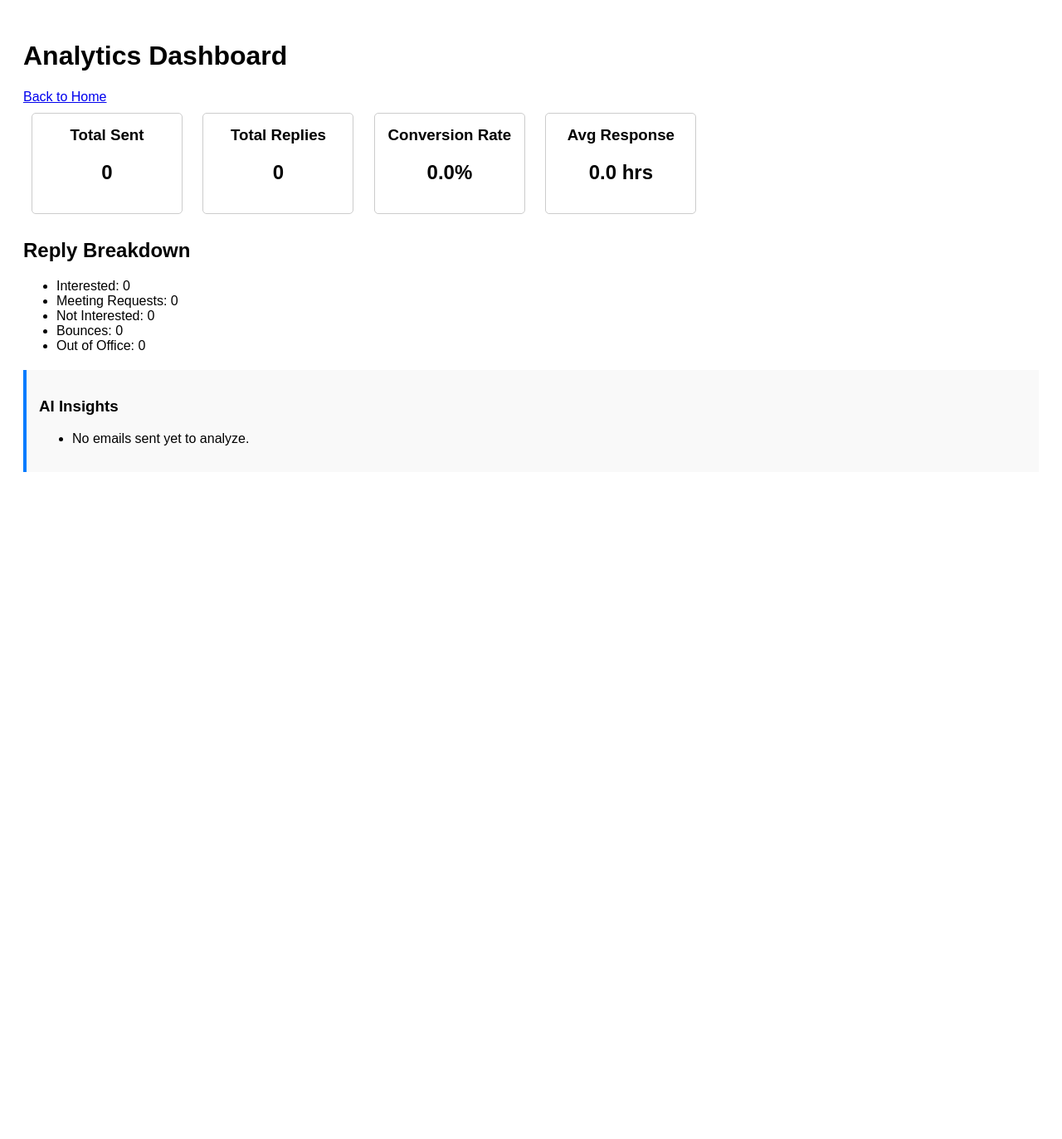
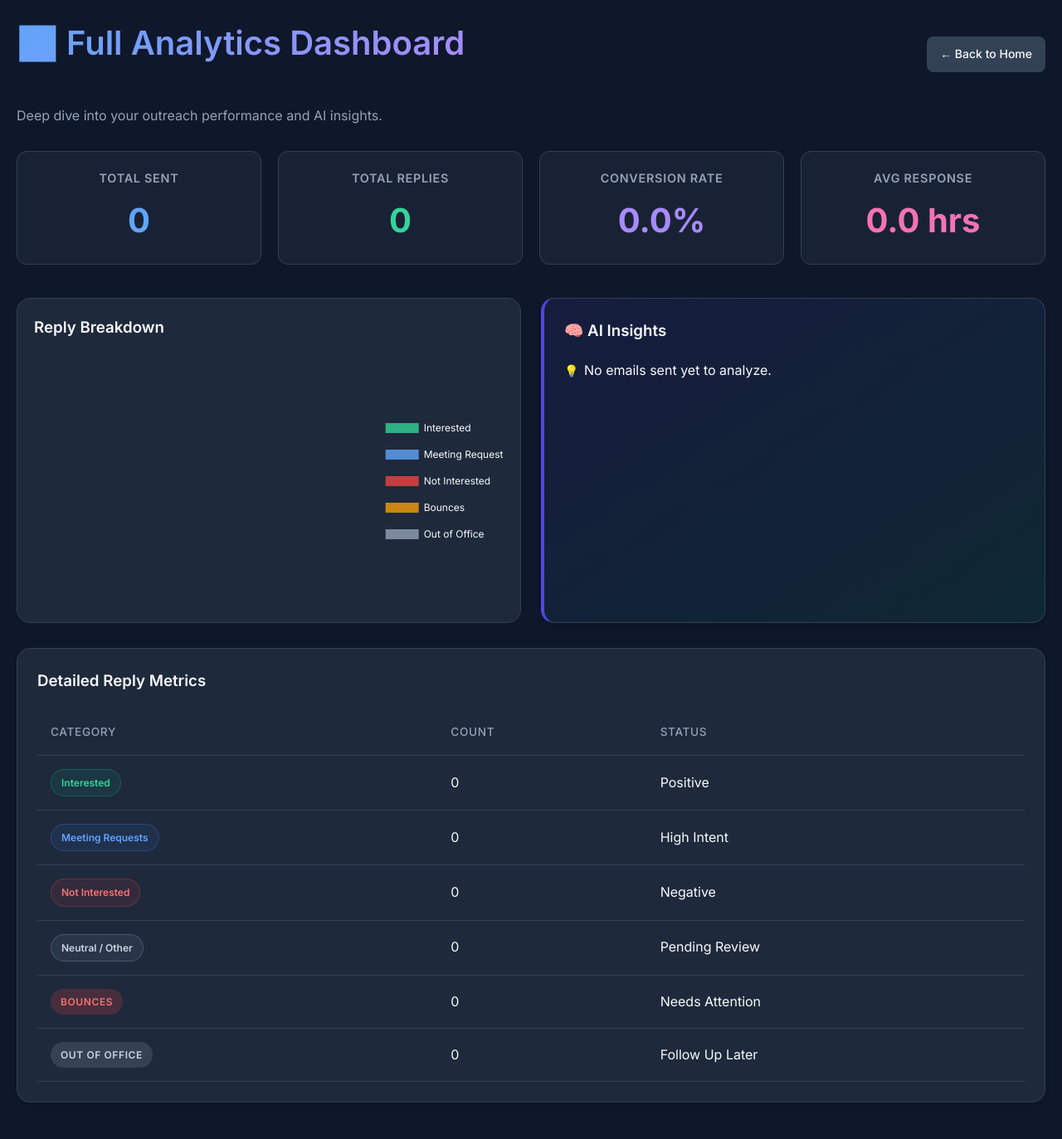
Before and after one commit to RangeshPandianPT/Smart-Email-Outreach-System, a FastAPI app: page /dashboard/analytics in a window 1280 px wide. Shown: the whole page at 83% size. Before the commit the page ends 569 px from the top, so only its background shows below. Run offline with FastAPI, Linux system fonts and the light colour scheme; tables that the repository leaves empty hold one stand-in row (values such as "Sample post").

Commit message:
feat(analytics): implement Chart.js visualizations

```diff
--- a/templates/analytics.html
+++ b/templates/analytics.html
@@ -1,55 +1,151 @@
 <!DOCTYPE html>
-<html>
+<html lang="en">
 <head>
-    <title>Analytics Dashboard</title>
-    <style>
-        body { font-family: sans-serif; padding: 20px; }
-        .card { border: 1px solid #ccc; padding: 15px; margin: 10px; border-radius: 5px; display: inline-block; min-width: 150px; text-align: center; }
-        .card h3 { margin-top: 0; }
-        .insights { background: #f9f9f9; padding: 15px; margin-top: 20px; border-left: 4px solid #007bff; }
-    </style>
+    <meta charset="UTF-8">
+    <meta name="viewport" content="width=device-width, initial-scale=1.0">
+    <title>Analytics Dashboard - VFX Email Outreach CRM</title>
+    <link href="https://fonts.googleapis.com/css2?family=Inter:wght@300;400;500;600;700&display=swap" rel="stylesheet">
+    <link rel="stylesheet" href="/static/css/style.css">
+    <script src="https://cdn.jsdelivr.net/npm/chart.js"></script>
 </head>
 <body>
-    <h1>Analytics Dashboard</h1>
-    <a href="/">Back to Home</a>
+<div class="container">
+    <div class="header" style="text-align: left; margin-bottom: 30px;">
+        <div class="flex justify-between align-center">
+            <h1>📊 Full Analytics Dashboard</h1>
+            <a href="/" class="btn btn-secondary">← Back to Home</a>
+        </div>
+        <p style="color: var(--text-muted);">Deep dive into your outreach performance and AI insights.</p>
+    </div>
 
-    <div>
-        <div class="card">
-            <h3>Total Sent</h3>
-            <h2>{{ data.total_sent }}</h2>
+    <div class="stats-grid mb-40">
+        <div class="stat-card">
+            <h4>Total Sent</h4>
+            <div class="stat-value" style="color: #60A5FA;">{{ data.total_sent }}</div>
         </div>
-        <div class="card">
-            <h3>Total Replies</h3>
-            <h2>{{ data.total_replies }}</h2>
+        <div class="stat-card">
+            <h4>Total Replies</h4>
+            <div class="stat-value" style="color: #34D399;">{{ data.total_replies }}</div>
         </div>
-        <div class="card">
-            <h3>Conversion Rate</h3>
-            <h2>{{ data.conversion_rate }}%</h2>
+        <div class="stat-card">
+            <h4>Conversion Rate</h4>
+            <div class="stat-value" style="color: #A78BFA;">{{ data.conversion_rate }}%</div>
         </div>
-        <div class="card">
-            <h3>Avg Response</h3>
-            <h2>{{ data.avg_response_time_hours }} hrs</h2>
+        <div class="stat-card">
+            <h4>Avg Response</h4>
+            <div class="stat-value" style="color: #F472B6;">{{ data.avg_response_time_hours }} hrs</div>
         </div>
     </div>
 
-    <h2>Reply Breakdown</h2>
-    <ul>
-        <li>Interested: {{ data.interested }}</li>
-        <li>Meeting Requests: {{ data.meeting_requests }}</li>
-        <li>Not Interested: {{ data.not_interested }}</li>
-        <li>Bounces: {{ data.bounces }}</li>
-        <li>Out of Office: {{ data.out_of_office }}</li>
-    </ul>
+    <div class="charts-container" style="grid-template-columns: 1fr 1fr; margin-bottom: 30px;">
+        <div class="chart-box">
+            <h3 class="mb-20">Reply Breakdown</h3>
+            <div style="height: 300px; display: flex; justify-content: center;">
+                <canvas id="replyBreakdownChart"></canvas>
+            </div>
+        </div>
 
-    <div class="insights">
-        <h3>AI Insights</h3>
-        <ul>
-            {% for insight in data.insights %}
-            <li>{{ insight }}</li>
-            {% else %}
-            <li>No insights available.</li>
-            {% endfor %}
-        </ul>
+        <div class="card insights-box" style="margin-bottom: 0;">
+            <h3 class="mb-20">🧠 AI Insights</h3>
+            <ul class="insights-list">
+                {% for insight in data.insights %}
+                <li>{{ insight }}</li>
+                {% else %}
+                <li style="color: var(--text-muted)">No active insights yet. Ensure you have enough data for the AI to analyze.</li>
+                {% endfor %}
+            </ul>
+        </div>
     </div>
+
+    <div class="card">
+        <h3 class="mb-20">Detailed Reply Metrics</h3>
+        <div class="table-container">
+            <table>
+                <thead>
+                    <tr>
+                        <th>Category</th>
+                        <th>Count</th>
+                        <th>Status</th>
+                    </tr>
+                </thead>
+                <tbody>
+                    <tr>
+                        <td><span class="stage-badge stage-Interested">Interested</span></td>
+                        <td>{{ data.interested }}</td>
+                        <td>Positive</td>
+                    </tr>
+                    <tr>
+                        <td><span class="stage-badge stage-Meeting">Meeting Requests</span></td>
+                        <td>{{ data.meeting_requests }}</td>
+                        <td>High Intent</td>
+                    </tr>
+                    <tr>
+                        <td><span class="stage-badge stage-Not-Interested">Not Interested</span></td>
+                        <td>{{ data.not_interested }}</td>
+                        <td>Negative</td>
+                    </tr>
+                    <tr>
+                        <td><span class="stage-badge stage-Neutral">Neutral / Other</span></td>
+                        <td>{{ data.total_replies - (data.interested + data.meeting_requests + data.not_interested + data.bounces + data.out_of_office) }}</td>
+                        <td>Pending Review</td>
+                    </tr>
+                    <tr>
+                        <td><span class="badge" style="background-color: rgba(239, 68, 68, 0.2); color: #F87171;">Bounces</span></td>
+                        <td>{{ data.bounces }}</td>
+                        <td>Needs Attention</td>
+                    </tr>
+                    <tr>
+                        <td><span class="badge" style="background-color: rgba(148, 163, 184, 0.2); color: #CBD5E1;">Out of Office</span></td>
+                        <td>{{ data.out_of_office }}</td>
+                        <td>Follow Up Later</td>
+                    </tr>
+                </tbody>
+            </table>
+        </div>
+    </div>
+</div>
+
+<script>
+    // Initialize Chart.js for Reply Breakdown
+    const ctx = document.getElementById('replyBreakdownChart').getContext('2d');
+    Chart.defaults.color = '#94A3B8';
+    Chart.defaults.font.family = 'Inter';
+
+    new Chart(ctx, {
+        type: 'doughnut',
+        data: {
+            labels: ['Interested', 'Meeting Requests', 'Not Interested', 'Bounces', 'Out of Office'],
+            datasets: [{
+                data: [
+                    {{ data.interested }},
+                    {{ data.meeting_requests }},
+                    {{ data.not_interested }},
+                    {{ data.bounces }},
+                    {{ data.out_of_office }}
+                ],
+                backgroundColor: [
+                    'rgba(52, 211, 153, 0.8)', // Interested
+                    'rgba(96, 165, 250, 0.8)', // Meeting
+                    'rgba(239, 68, 68, 0.8)',  // Not Interested
+                    'rgba(245, 158, 11, 0.8)', // Bounces
+                    'rgba(148, 163, 184, 0.8)' // OOO
+                ],
+                borderWidth: 0,
+                hoverOffset: 4
+            }]
+        },
+        options: {
+            responsive: true,
+            maintainAspectRatio: false,
+            plugins: {
+                legend: {
+                    position: 'right',
+                    labels: { color: '#F8FAFC', padding: 20 }
+                }
+            },
+            cutout: '70%'
+        }
+    });
+</script>
 </body>
 </html>
```
